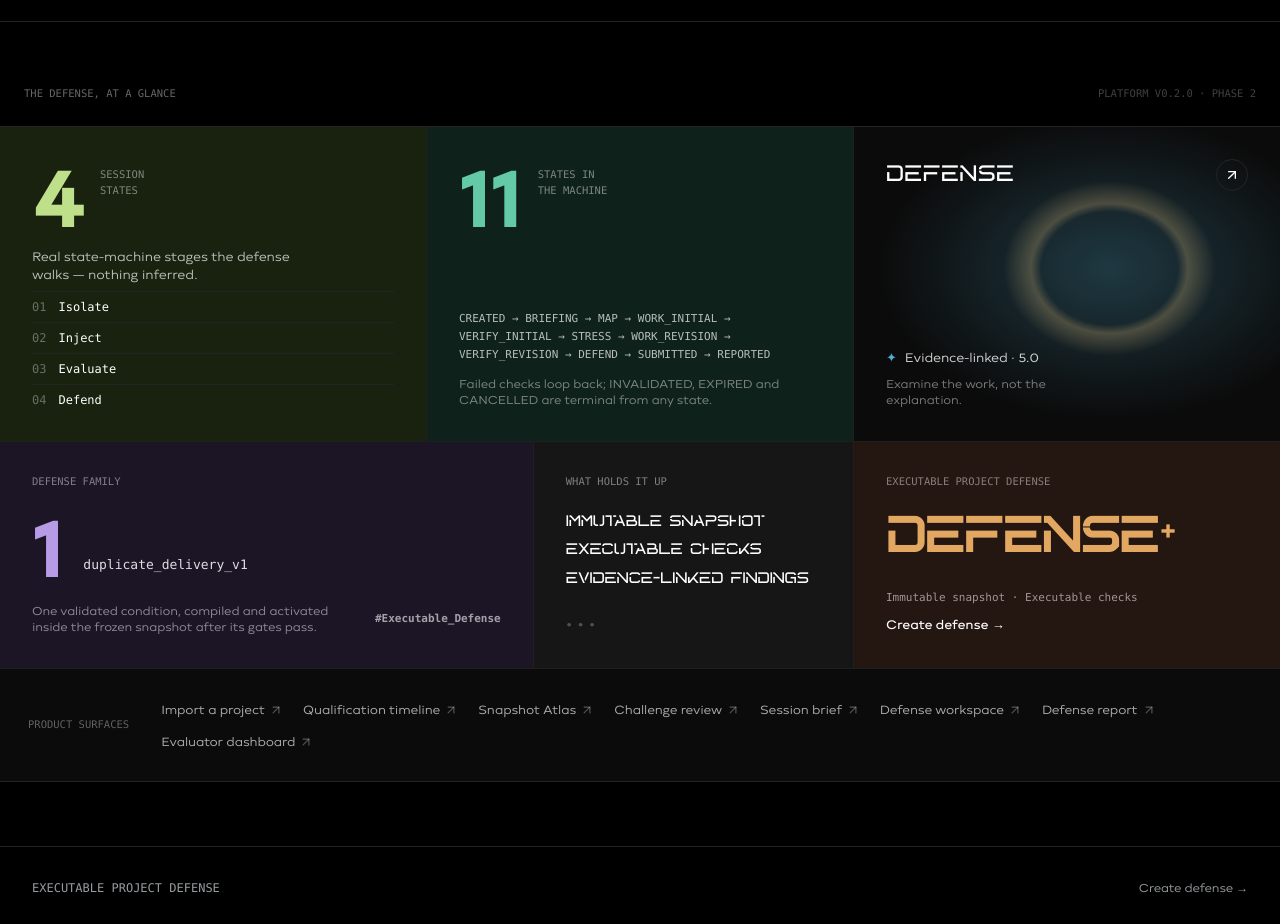
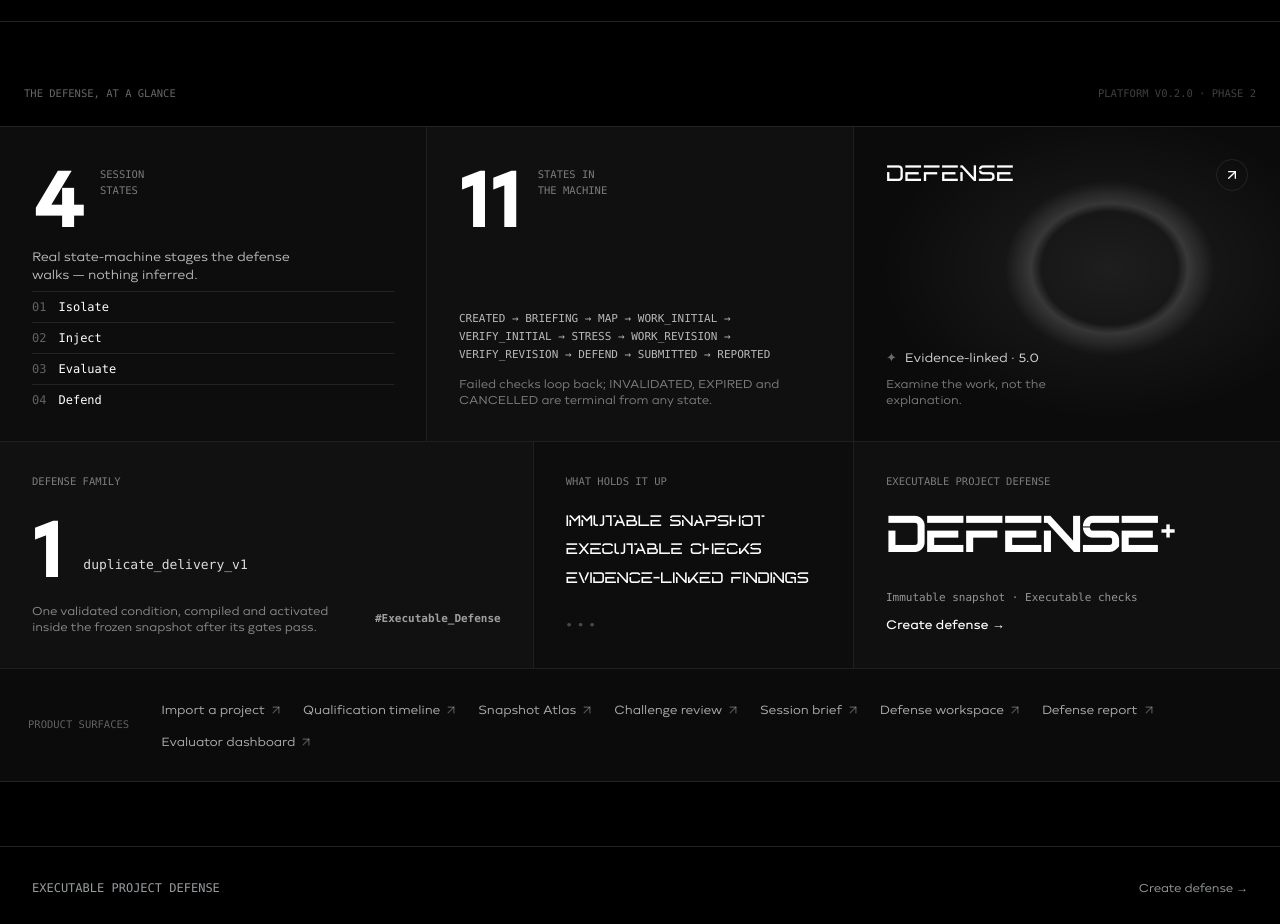
Before and after one commit to Saatvik-GT/nebula, a Next.js app: page / in a window 1280 px wide. Shown: the part 780-1704 px from the top of the page. Built offline with nearby package versions, Linux system fonts and the light colour scheme.

Commit message:
feat(landing): monochrome the mosaic — black-only tile palette
Drop every hue: tiles are now shades of near-black (#0b0b0b–#111111)
separated by hairlines alone, all figures white, the event-horizon glow
desaturated to grey, and the remaining accent-blue marks neutralised.

```diff
--- a/components/landing/LandingSections.tsx
+++ b/components/landing/LandingSections.tsx
@@ -46,10 +46,10 @@ export function LandingSections() {
 
         <div className="grid grid-cols-1 gap-px overflow-hidden border-y border-white/12 bg-white/12 lg:h-[82vh] lg:min-h-[640px] lg:grid-cols-12 lg:grid-rows-[1.6fr_1.15fr_0.55fr]">
           {/* T1 — four real states */}
-          <article className={`${TILE} bg-[#18220f] lg:col-span-4`}>
+          <article className={`${TILE} bg-[#0d0d0d] lg:col-span-4`}>
             <div>
               <div className="flex items-start gap-4">
-                <p className={NUM} style={{ color: "#bfe08a" }}>
+                <p className={NUM}>
                   4
                 </p>
                 <p className={`${KICKER} mt-2 text-white/45`}>
@@ -78,9 +78,9 @@ export function LandingSections() {
           </article>
 
           {/* T2 — the state machine */}
-          <article className={`${TILE} bg-[#0f211b] lg:col-span-4`}>
+          <article className={`${TILE} bg-[#101010] lg:col-span-4`}>
             <div className="flex items-start gap-4">
-              <p className={NUM} style={{ color: "#63c9a6" }}>
+              <p className={NUM}>
                 11
               </p>
               <p className={`${KICKER} mt-2 text-white/45`}>
@@ -108,7 +108,7 @@ export function LandingSections() {
               className="absolute inset-0"
               style={{
                 background:
-                  "radial-gradient(90% 80% at 60% 45%, rgba(82,174,207,0.28) 0%, rgba(0,0,0,0) 60%), radial-gradient(closest-side at 60% 45%, rgba(0,0,0,0) 40%, rgba(224,168,92,0.30) 46%, rgba(0,0,0,0) 62%)",
+                  "radial-gradient(90% 80% at 60% 45%, rgba(255,255,255,0.08) 0%, rgba(0,0,0,0) 60%), radial-gradient(closest-side at 60% 45%, rgba(0,0,0,0) 40%, rgba(255,255,255,0.14) 46%, rgba(0,0,0,0) 62%)",
               }}
             />
             <div className="relative flex items-start justify-between">
@@ -125,7 +125,7 @@ export function LandingSections() {
             </div>
             <div className="relative">
               <p className="flex items-center gap-2 text-[13px] text-white/80">
-                <span className="text-accent-bright">✦</span> Evidence-linked · 5.0
+                <span className="text-white/40">✦</span> Evidence-linked · 5.0
               </p>
               <p className="mt-2 max-w-[26ch] text-[12px] leading-snug text-white/45">
                 Examine the work, not the explanation.
@@ -134,10 +134,10 @@ export function LandingSections() {
           </article>
 
           {/* T4 — single defense family */}
-          <article className={`${TILE} bg-[#1b1526] lg:col-span-5`}>
+          <article className={`${TILE} bg-[#111111] lg:col-span-5`}>
             <p className={`${KICKER} text-white/45`}>Defense family</p>
             <div className="flex items-end gap-5">
-              <p className={NUM} style={{ color: "#b79be6" }}>
+              <p className={NUM}>
                 1
               </p>
               <p className="mb-2 font-mono text-[13px] text-white/85">
@@ -156,7 +156,7 @@ export function LandingSections() {
           </article>
 
           {/* T5 — capability strip */}
-          <article className={`${TILE} bg-[#161616] lg:col-span-3`}>
+          <article className={`${TILE} bg-[#0d0d0d] lg:col-span-3`}>
             <p className={`${KICKER} text-white/45`}>What holds it up</p>
             <ul className="space-y-2.5">
               {CAPABILITIES.map((c) => (
@@ -172,12 +172,9 @@ export function LandingSections() {
           </article>
 
           {/* T6 — identity / call to action */}
-          <article className={`${TILE} bg-[#241611] lg:col-span-4`}>
+          <article className={`${TILE} bg-[#101010] lg:col-span-4`}>
             <p className={`${KICKER} text-white/45`}>Executable Project Defense</p>
-            <p
-              className="font-display text-[clamp(1.9rem,4vw,3rem)] font-semibold uppercase leading-none"
-              style={{ color: "#e2a862" }}
-            >
+            <p className="font-display text-[clamp(1.9rem,4vw,3rem)] font-semibold uppercase leading-none text-white">
               Defense
               <sup className="ml-0.5 text-[0.5em]">+</sup>
             </p>
@@ -208,7 +205,7 @@ export function LandingSections() {
                     className="group inline-flex items-center gap-1 text-[12.5px] text-white/65 transition-colors hover:text-white"
                   >
                     {d.label}
-                    <ArrowUpRight className="h-3.5 w-3.5 text-white/30 transition-transform group-hover:-translate-y-0.5 group-hover:translate-x-0.5 group-hover:text-accent-bright" />
+                    <ArrowUpRight className="h-3.5 w-3.5 text-white/30 transition-transform group-hover:-translate-y-0.5 group-hover:translate-x-0.5 group-hover:text-white" />
                   </Link>
                 </li>
               ))}
```
